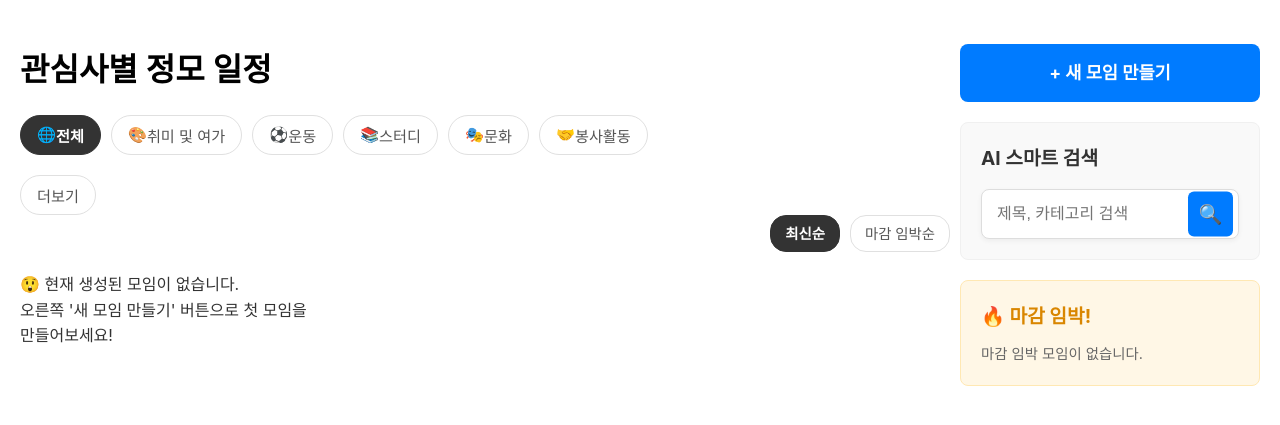
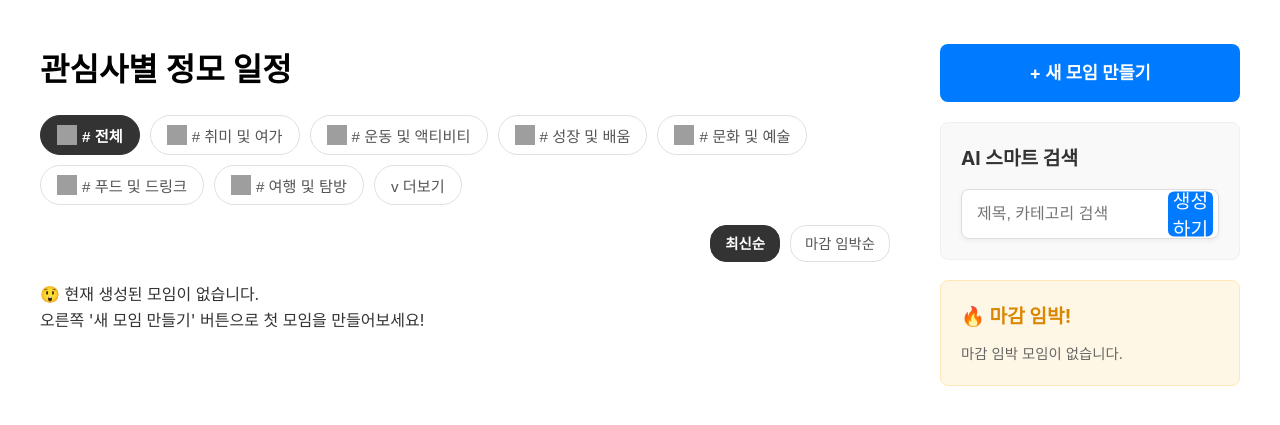
Before and after one commit to wonjun4149/moit, a PHP site: page /agent/php/meeting.php in a window 1280 px wide. Shown: the part 66-491 px from the top of the page. Run offline with PHP 8.4, Linux system fonts and the light colour scheme; a user stored in the database is signed in; data comes from the database, SQL or seed files in the repository; data that the repository does not hold is empty; grey boxes are pictures that could not be loaded.

Commit message:
버튼 수정

```diff
--- a/php/meeting.php
+++ b/php/meeting.php
@@ -78,25 +78,30 @@
 
                     <div class="category-filters">
                         <button class="filter-btn active" data-category="전체">
-                        <span role="img" aria-label="전체">🌐</span>  전체
+                            <img src="../img/all_icon.png" alt="전체" class="tag-icon"> # 전체
                         </button>
                         <button class="filter-btn" data-category="취미 및 여가">
-                        <span role="img" aria-label="취미">🎨</span>  취미 및 여가
+                            <img src="../img/hobby_icon.png" alt="취미 및 여가" class="tag-icon"> # 취미 및 여가
                         </button>
-                    <button class="filter-btn" data-category="운동">
-                        <span role="img" aria-label="운동">⚽</span>  운동
+                        <button class="filter-btn" data-category="운동 및 액티비티">
+                            <img src="../img/activity_icon.png" alt="운동 및 액티비티" class="tag-icon"> # 운동 및 액티비티
                         </button>
-                    <button class="filter-btn" data-category="스터디">
-                        <span role="img" aria-label="스터디">📚</span> 스터디
+                        <button class="filter-btn" data-category="성장 및 배움">
+                            <img src="../img/growth_icon.png" alt="성장 및 배움" class="tag-icon"> # 성장 및 배움
                         </button>
-                    <button class="filter-btn" data-category="문화">
-                        <span role="img" aria-label="문화">🎭</span>  문화
+                        <button class="filter-btn" data-category="문화 및 예술">
+                            <img src="../img/culture_icon.png" alt="문화 및 예술" class="tag-icon"> # 문화 및 예술
                         </button>
-                    <button class="filter-btn" data-category="봉사활동">
-                        <span role="img" aria-label="봉사">🤝</span>  봉사활동
+                        <button class="filter-btn" data-category="푸드 및 드링크">
+                            <img src="../img/food_icon.png" alt="푸드 및 드링크" class="tag-icon"> # 푸드 및 드링크
                         </button>
-                    </div>
-                        <button id="show-more-btn"> 더보기</button>
+                        <button class="filter-btn" data-category="여행 및 탐방">
+                            <img src="../img/travel_icon.png" alt="여행 및 탐방" class="tag-icon"> # 여행 및 탐방
+                        </button>
+                        <button class="filter-btn" data-category="봉사 및 참여" style="display: none;">
+                             <img src="../img/volunteer_icon.png" alt="봉사 및 참여" class="tag-icon"> # 봉사 및 참여
+                        </button>
+                        <button id="show-more-btn">v 더보기</button>
                     </div>
                     <div class="sorting-options">
                         <a href="#" class="sort-link active" data-sort="latest">최신순</a>
@@ -155,7 +160,7 @@
                     <h3>AI 스마트 검색</h3>
                     <div class="search-input-wrapper">
                         <input type="text" id="search-input" placeholder="제목, 카테고리 검색">
-                        <button id="search-button">🔍</button>
+                        <button id="search-button">생성하기</button>
                     </div>
                 </div>
 
@@ -194,8 +199,10 @@
                 meetingListContainer.style.display = 'none';
                 aiSearchResultContainer.style.display = 'block';
                 aiSearchResultContent.innerHTML = '<p class="loading-text">AI가 답변을 생성하고 있습니다. 잠시만 기다려주세요...</p>';
+
+                // [수정 2/3] 버튼을 비활성화하고 텍스트를 "분석중..."으로 변경
                 searchButton.disabled = true;
-                searchButton.textContent = '🧠';
+                searchButton.textContent = '분석중...';
 
                 fetch('ai_search.php', {
                     method: 'POST',
@@ -223,8 +230,9 @@
                     aiSearchResultContent.innerHTML = '<p class="error-text">AI 서버와 통신하는 데 실패했습니다. 잠시 후 다시 시도해주세요.</p>';
                 })
                 .finally(() => {
+                    // [수정 3/3] 버튼을 다시 활성화하고 텍스트를 "생성하기"로 복원
                     searchButton.disabled = false;
-                    searchButton.textContent = '🔍';
+                    searchButton.textContent = '생성하기';
                 });
             }
 
```
Lines whose indentation alone changed are shown as unchanged.
